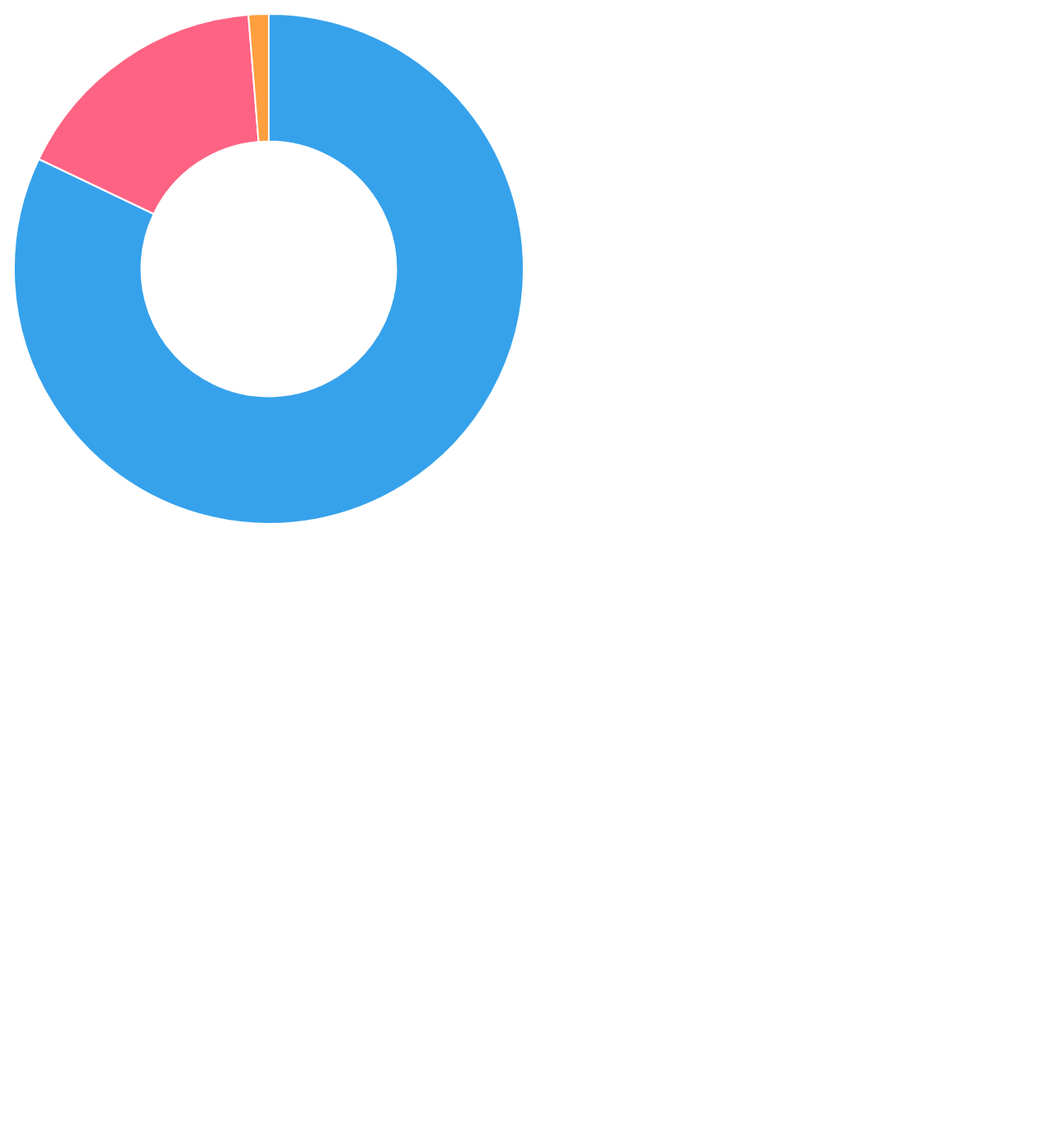
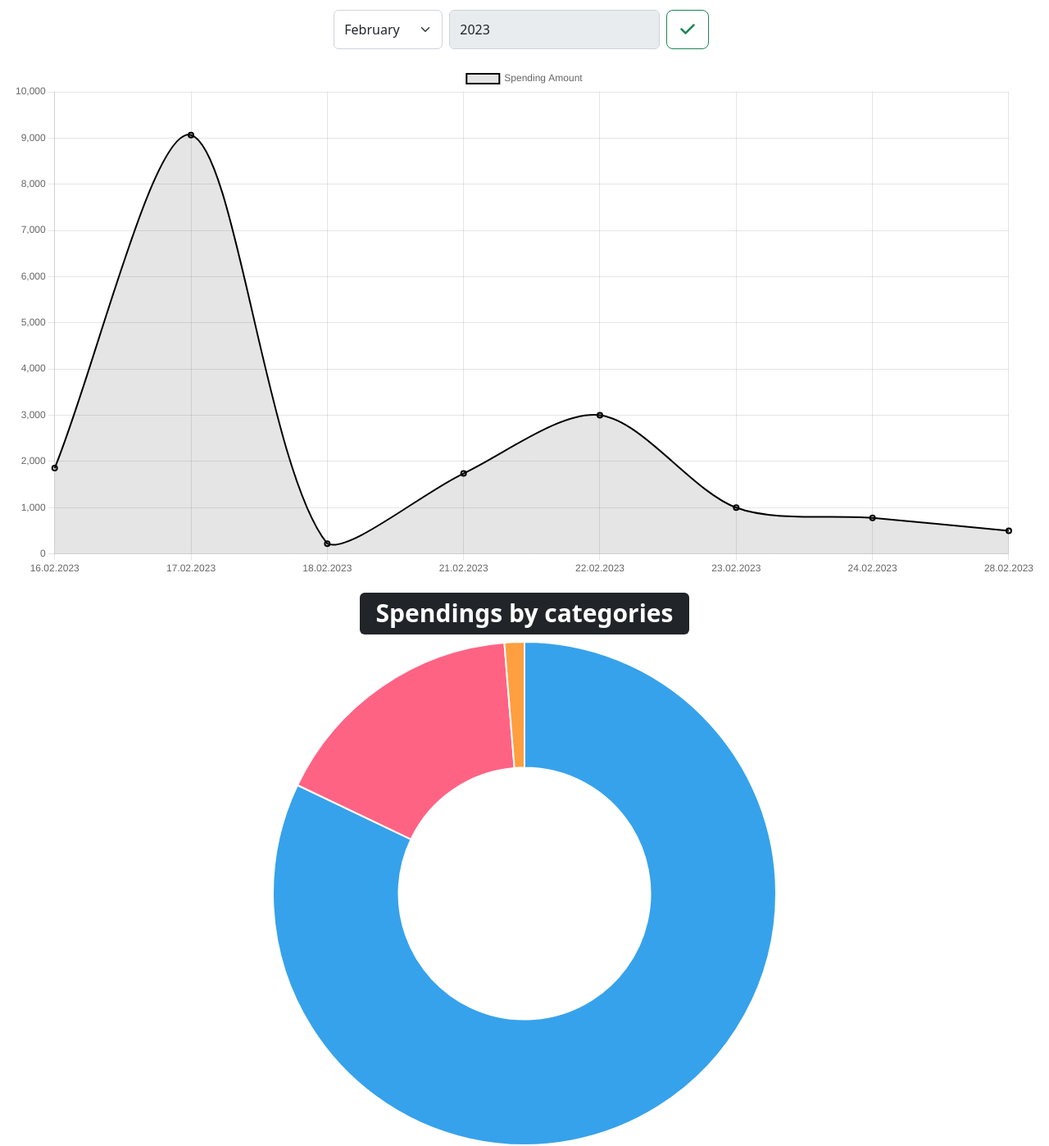
Before and after one commit to AnikinVladislav/DjangPrj, a Django app: page /spendigns/charts_spendings in a window 1280 px wide. Shown: the part 187-1585 px from the top of the page at 82% size. Before the commit the page ends 825 px from the top, so only its background shows below. Run offline with Django 4.2, Linux system fonts and the light colour scheme; a user stored in the database is signed in; data comes from the database, SQL or seed files in the repository; both versions use the stored data as it was after the commit; some libraries are stand-ins or nearby versions.

Commit message:
finish with charts js

```diff
--- a/fin_venv/web_finance/spendings/templates/spendings/charts.html
+++ b/fin_venv/web_finance/spendings/templates/spendings/charts.html
@@ -7,13 +7,88 @@
 {% block content %}
 <script src="https://cdn.jsdelivr.net/npm/chart.js@4.2.1/dist/chart.umd.min.js"></script>
 
-<!-- <div class="d-flex m-2 p-2 rounded-5">
+<div class="d-flex justify-content-center p-1 ms-2 me-2">
+  <form class="d-flex">
+    <div class="d-flex me-2">
+      <select class="form-select" name="sel_month">
+        {% if sel_month == 1 %}
+          <option selected value='1'>Janaury</option>
+        {% else %}
+          <option value='1'>Janaury</option>
+        {% endif %}
+        {% if sel_month == 2 %}
+          <option selected value='2'>February</option>
+        {% else %}
+          <option value='2'>February</option>
+        {% endif %}
+        {% if sel_month == 3 %}
+          <option selected value='3'>March</option>
+        {% else %}
+          <option value='3'>March</option>
+        {% endif %}
+        {% if sel_month == 4 %}
+          <option selected value='4'>April</option>
+        {% else %}
+          <option value='4'>April</option>
+        {% endif %}
+        {% if sel_month == 5 %}
+          <option selected value='5'>May</option>
+        {% else %}
+          <option value='5'>May</option>
+        {% endif %}
+        {% if sel_month == 6 %}
+          <option selected value='6'>June</option>
+        {% else %}
+          <option value='6'>June</option>
+        {% endif %}
+        {% if sel_month == 7 %}
+          <option selected value='7'>July</option>
+        {% else %}
+          <option value='7'>July</option>
+        {% endif %}
+        {% if sel_month == 8 %}
+          <option selected value='8'>August</option>
+        {% else %}
+          <option value='8'>August</option>
+        {% endif %}
+        {% if sel_month == 9 %}
+          <option selected value='9'>September</option>
+        {% else %}
+          <option value='9'>September</option>
+        {% endif %}
+        {% if sel_month == 10 %}
+          <option selected value='10'>October</option>
+        {% else %}
+          <option value='10'>October</option>
+        {% endif %}
+        {% if sel_month == 11 %}
+          <option selected value='11'>November</option>
+        {% else %}
+          <option value='11'>November</option>
+        {% endif %}
+        {% if sel_month == 12 %}
+          <option selected value='12'>December</option>
+        {% else %}
+          <option value='12'>December</option>
+        {% endif %}
+      </select>
+    </div>
+    <div class="d-flex me-2"><input type="text" class="form-control" name="year" value="2023" disabled></input></div>
+    <div class="d-flex"><button type="submit" class="btn btn-outline-success btn-lg me-2"><i class="fa-solid fa-check"></i></button></div>
+  </form>
+</div>
+
+<div class="d-flex m-2 p-2 justify-content-center rounded-5">
     <canvas id="myChart"></canvas>
-</div> -->
+</div>
+<div class="text-center"><h1><span class="badge text-bg-dark">Spendings by categories</span><br></h1></div>
+<div class="container-fluid w-50">
+  <canvas id="myDoughnut"></canvas>
+</div>
 
 <script src="https://cdn.jsdelivr.net/npm/chart.js"></script>
 
-<!-- <script>
+<script>
     const ctx = document.getElementById('myChart');
 
     new Chart(ctx, {
@@ -38,13 +113,35 @@
         }
       }
     });
-</script> -->
 
-<div class="d-flex m-2 p-2 rounded-5 w-50">
+    const ctx1 = document.getElementById('myDoughnut');
+
+    new Chart(ctx1, {
+      type: 'doughnut',
+      data: {
+        labels: {{category_desc|safe}},
+        datasets: [{
+          label: 'Spending Amount',
+          data: {{amount_by_caregory|safe}},
+            hoverOffset: 4,
+            display: false
+        }]
+      },
+      options: {
+        plugins: {
+            legend: {
+                display: false,
+            }
+        }
+      }
+    });
+</script>
+
+<!-- <div class="d-flex m-2 p-2 rounded-5 w-50">
     <canvas id="myDoughnut"></canvas>
-</div>
+</div> -->
 
-<script>
+<!-- <script>
     const ctx = document.getElementById('myDoughnut');
 
     new Chart(ctx, {
@@ -72,5 +169,5 @@
         }
       }
     });
-</script>
+</script> -->
 {% endblock %}
--- a/fin_venv/web_finance/spendings/views.py
+++ b/fin_venv/web_finance/spendings/views.py
@@ -150,6 +150,7 @@ def charts_spendings(request):
     amount_by_caregory = []
     category_desc = []
     dict_cat = {}
+    sel_month = int(datetime.now().month)
 
     myuserspendings = spendings.objects.filter(user = request.user.id).order_by('date').values()
     allcategories = categories.objects.all().values()
@@ -157,10 +158,12 @@ def charts_spendings(request):
     for cat in allcategories:
         dict_cat[cat['id']] = [cat['description'], 0]
 
-    print(dict_cat[1][0])
+    if 'sel_month' in request.GET:
+        sel_month = int(request.GET['sel_month'])
+
 
     for spending in myuserspendings:
-        if spending['date'].month == 2 and spending['date'].year == 2023:
+        if spending['date'].month == sel_month and spending['date'].year == 2023:
             if date == []:
                 date.append(f'{spending["date"].day}.0{spending["date"].month}.{spending["date"].year}')
                 amount_by_date.append(spending["amount"])
@@ -175,14 +178,13 @@ def charts_spendings(request):
     for i in range(1,len(dict_cat)+1):
         category_desc.append(dict_cat[i][0])
         amount_by_caregory.append(dict_cat[i][1])
-    print(dict_cat)
-    print(category_desc)
 
 
     context = {
         'date': date,
         'amount_by_date': amount_by_date,
         'amount_by_caregory': amount_by_caregory,
-        'category_desc': category_desc
+        'category_desc': category_desc,
+        'sel_month': sel_month
     }
     return render(request, 'spendings/charts.html', context)
```
Also changed, not shown: fin_venv/web_finance/db.sqlite3.
